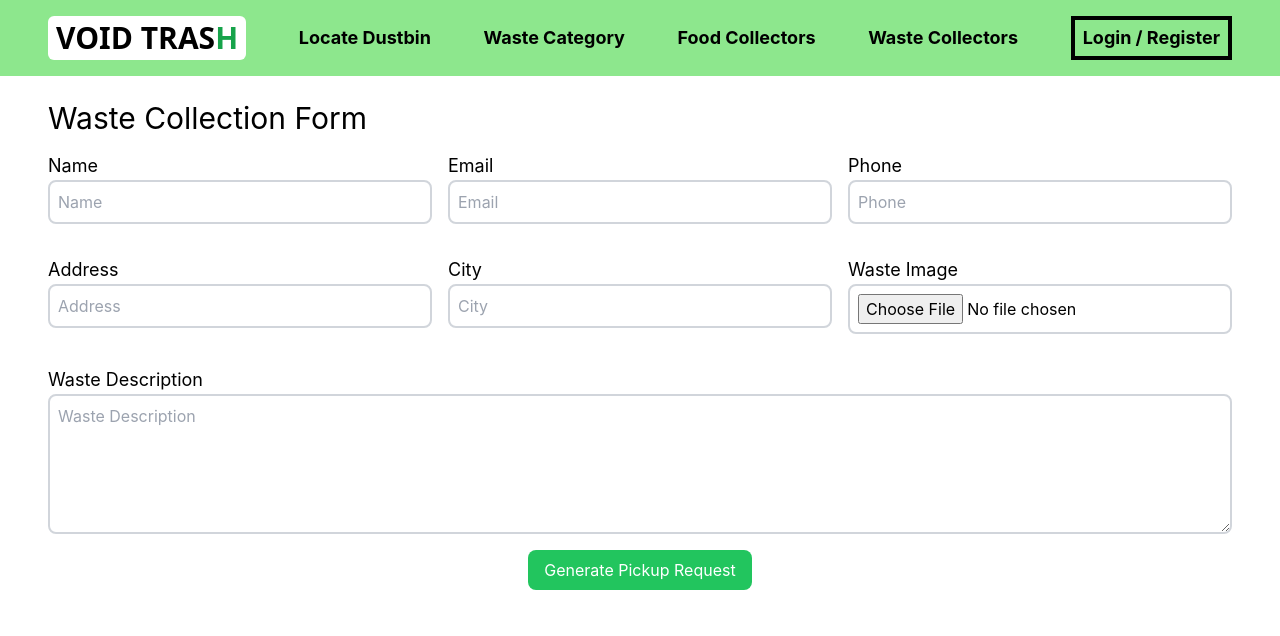
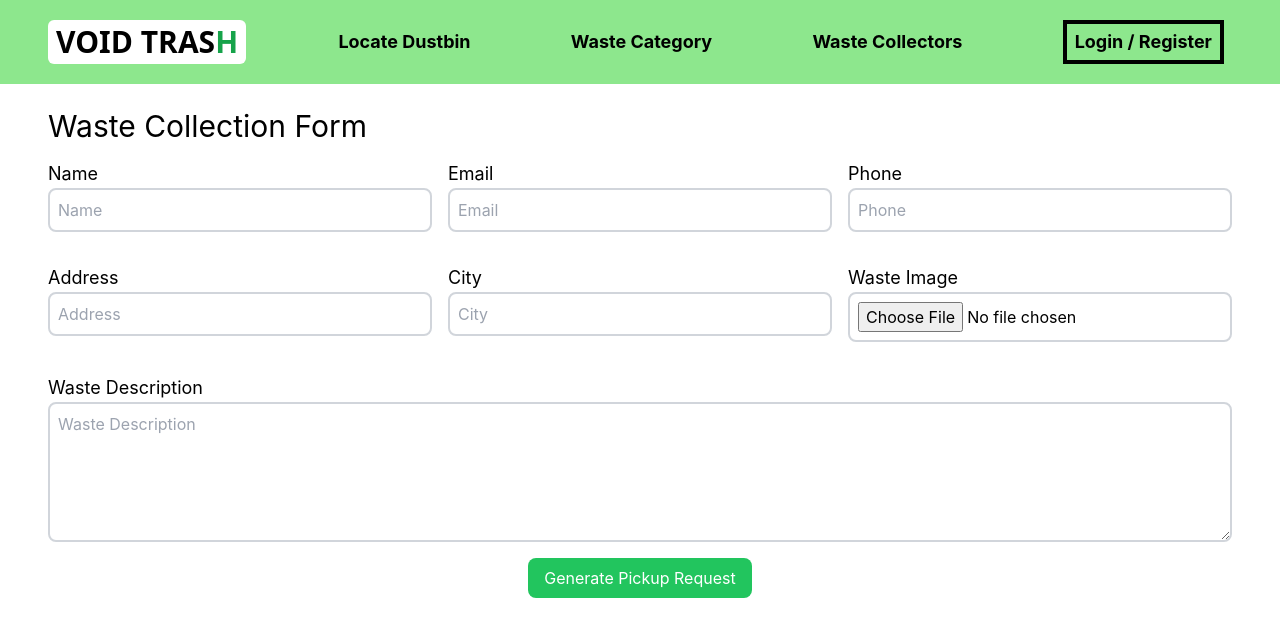
Before and after one commit to imperfect-geek/WittyHacks3, a React (Create React App) app: page /waste-collectors in a window 1280 px wide. Shown: the top 636 px of the page. Built offline with nearby package versions, Linux system fonts and the light colour scheme.

Commit message:
MJ - nav button hover and focus update

```diff
--- a/src/components/nav/CommonNav.jsx
+++ b/src/components/nav/CommonNav.jsx
@@ -24,10 +24,10 @@ const CommongNav = () => {
       component: "Waste Category",
       to: "/waste-category",
     },
-    {
-      component: "Food Collectors",
-      to: "/food-collectors",
-    },
+    // {
+    //   component: "Food Collectors",
+    //   to: "/food-collectors",
+    // },
     {
       component: "Waste Collectors",
       to: "/waste-collectors",
--- a/src/components/wrappers/NavWrapper.jsx
+++ b/src/components/wrappers/NavWrapper.jsx
@@ -12,7 +12,7 @@ const NavWrapper = ({ list }) => {
     list.map((item, index) => {
       return (
         <Link key={index} to={item.to}>
-          <span className="font-bold text-lg lg:inline-block hidden">
+          <span className="font-bold text-lg lg:inline-block  hidden px-2 py-1 transition-all duration-200 ease-out hover:bg-black/5 active:bg-black/10">
             {item.component}
           </span>
         </Link>
@@ -23,7 +23,9 @@ const NavWrapper = ({ list }) => {
       <div className="flex flex-col-reverse justify-end h-full gap-10 px-16 py-16">
         {list.map((item, index) => (
           <Link key={index} to={item.to}>
-            <span className="font-bold text-lg">{item.component}</span>
+            <span className="font-bold text-lg px-2 py-1 transition-all duration-200 ease-out hover:bg-black/5 active:bg-black/10 focus:bg-black/10">
+              {item.component}
+            </span>
           </Link>
         ))}
         <div className="absolute top-5 right-5">
```
